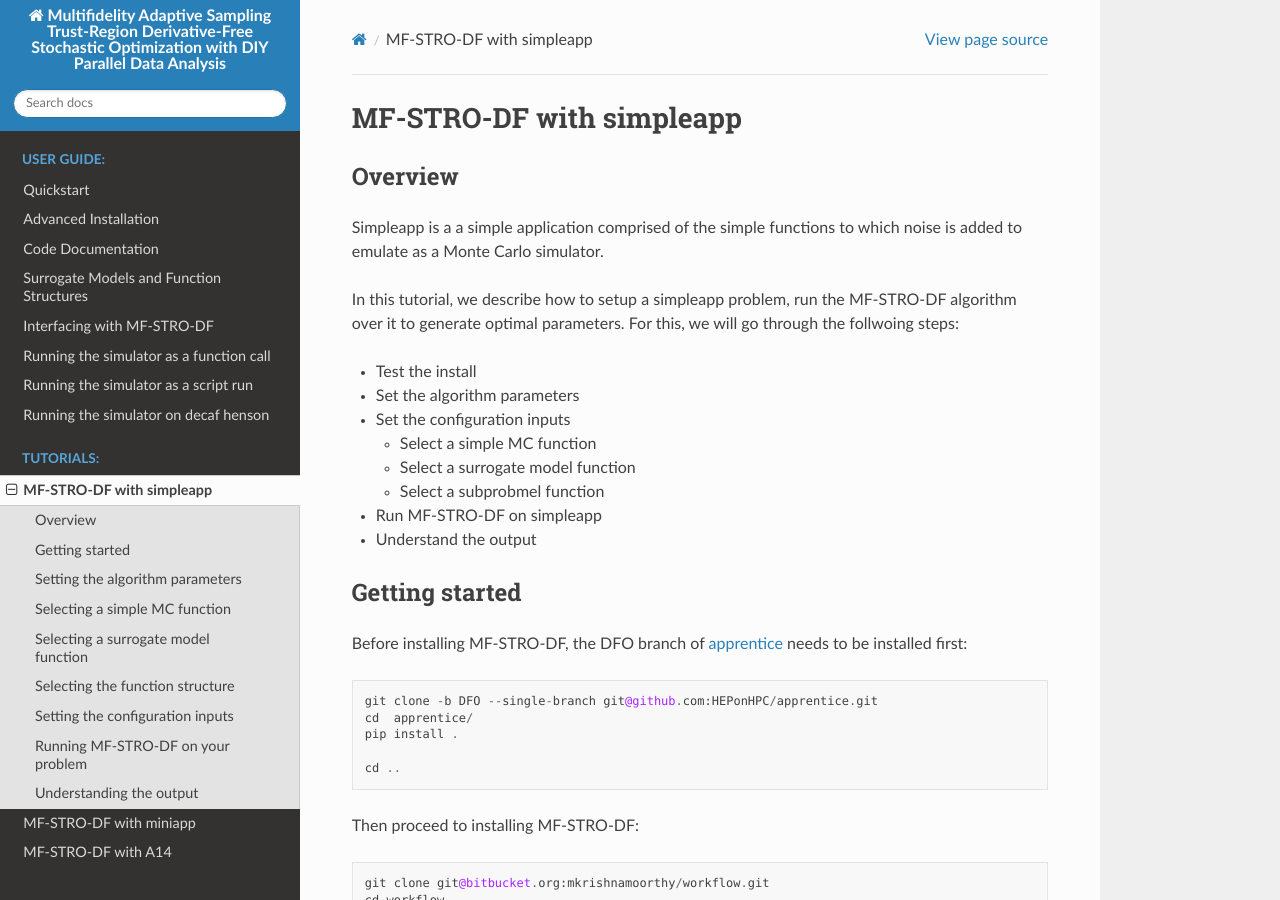
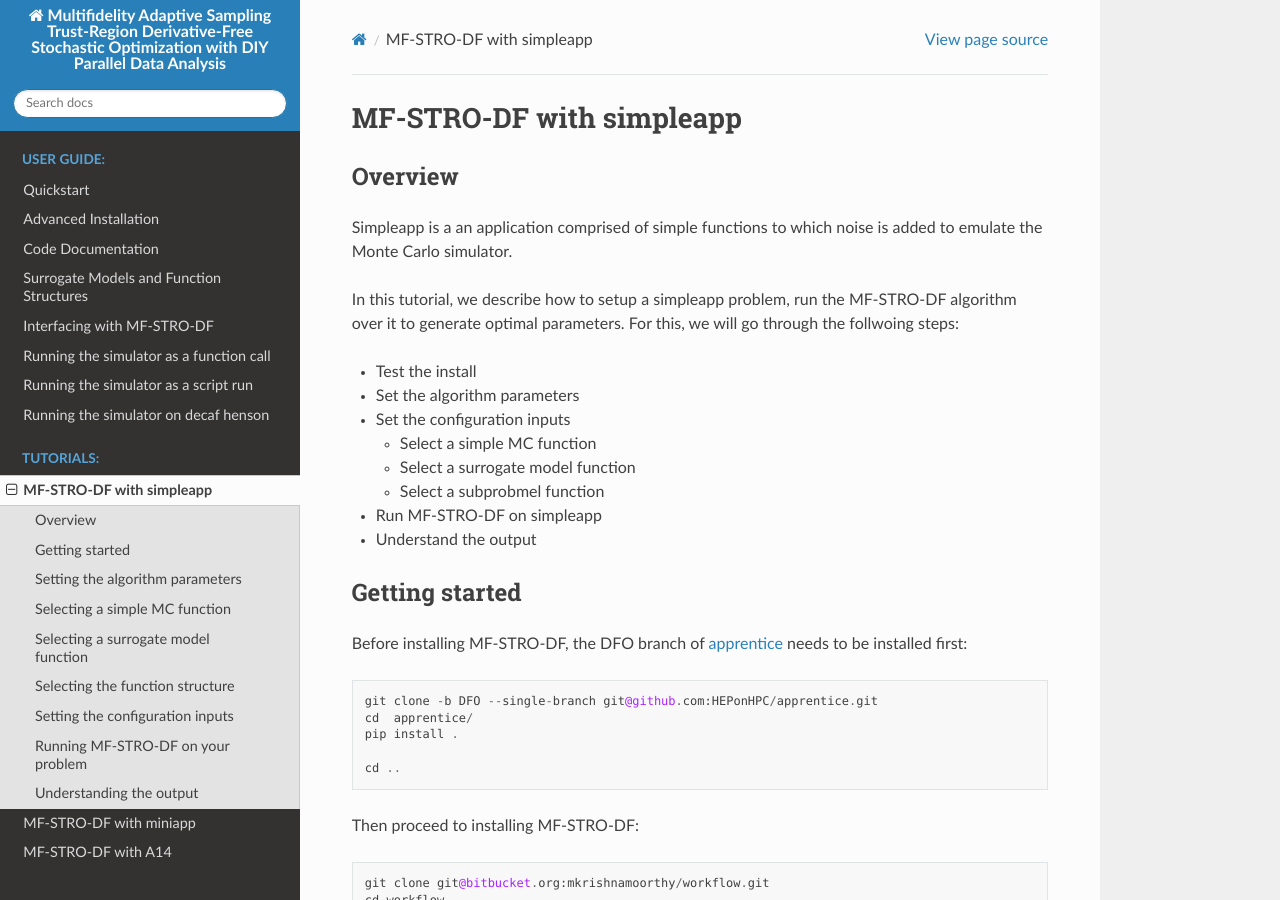
Before and after one commit to HEPonHPC/MAESTRO, a Sphinx documentation site: the page built from docs/source/tutorials/mdstrodf_with_simpleapp.rst, in a window 1280 px wide and 900 px high. Built offline with Sphinx 7.4.7 and the Read the Docs theme 2.0.0, drawn with Linux system fonts in a browser that asks for light colours; some of the changed text lies outside the part shown.

Commit message:
Terms -> functions

```diff
--- a/docs/source/tutorials/mdstrodf_with_simpleapp.rst
+++ b/docs/source/tutorials/mdstrodf_with_simpleapp.rst
@@ -8,8 +8,8 @@ Overview
 ~~~~~~~~~~~~~~~~~~~~~~~~~~~~~~~~~~~~
 
 
-Simpleapp is a a simple application comprised of the simple functions to which
-noise is added to emulate as a Monte Carlo simulator.
+Simpleapp is a an application comprised of simple functions to which
+noise is added to emulate the Monte Carlo simulator.
 
 In this tutorial, we describe how to setup a simpleapp problem, run the
 MF-STRO-DF algorithm over it to generate optimal parameters. For this, we
```
Also changed, not shown: other parts of docs/source/tutorials/mdstrodf_with_simpleapp.rst (+2 -2 lines), 5 other files.
